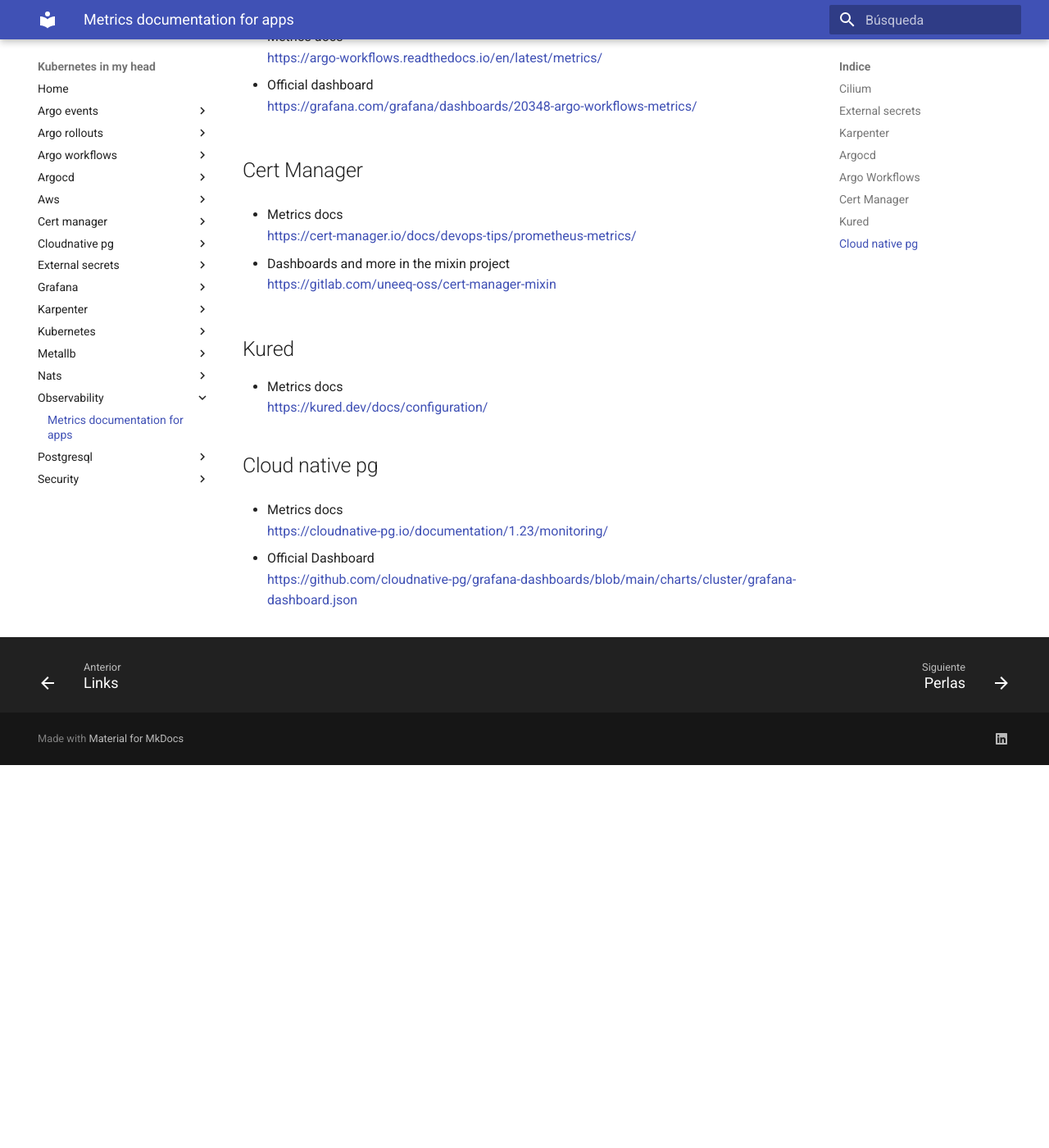
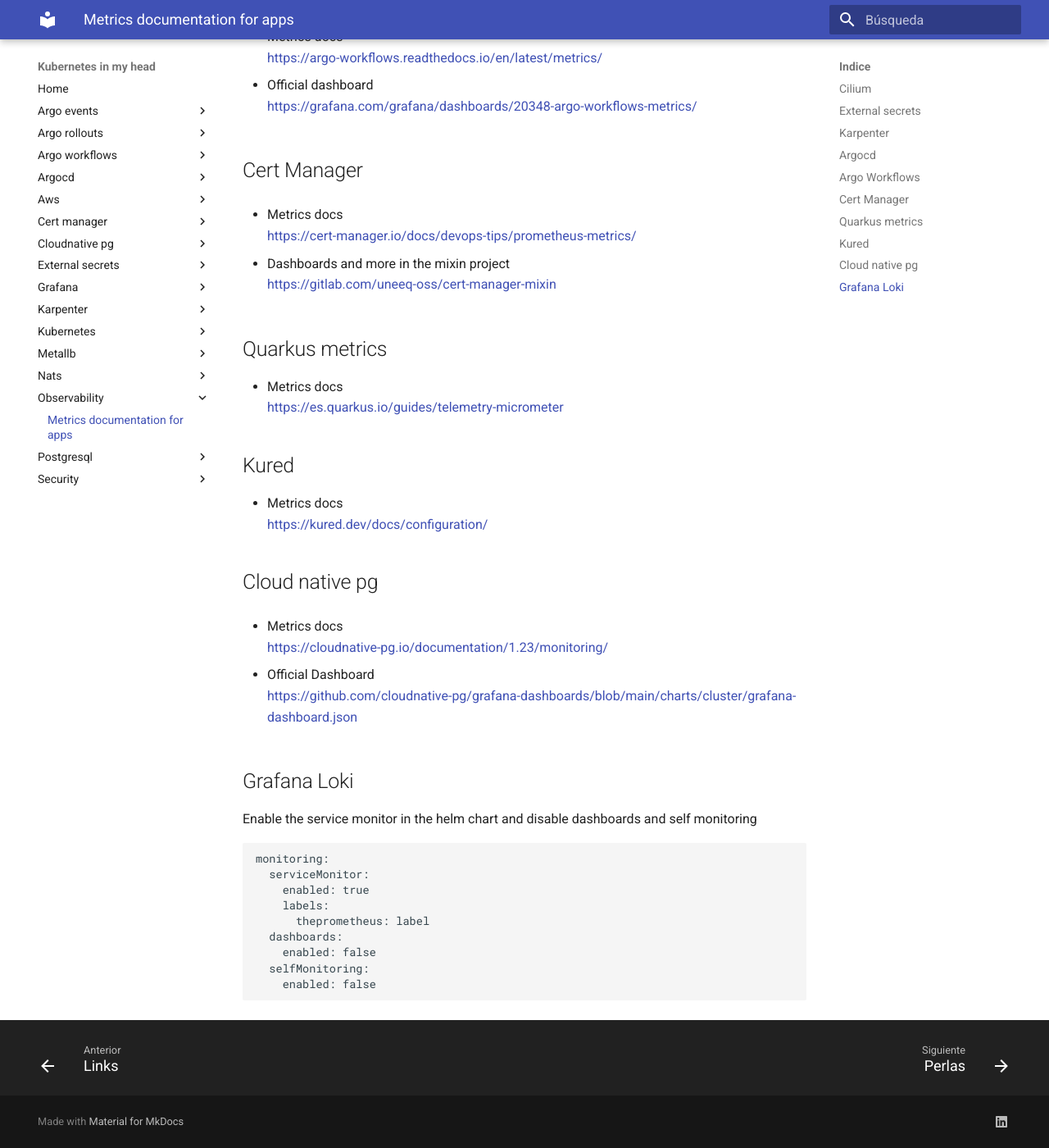
Before and after one commit to jorgelon/kubernetesinmyhead.net, an MkDocs documentation site: the page built from docs/observability/metrics-and-dashboards.md, in a window 1280 px wide and 1400 px high, scrolled down 1760 px. Shown: the whole window at 82% size. Built offline with MkDocs 1.6.1 and Material for MkDocs 9.7.7, drawn with Linux system fonts in a browser that asks for light colours; before the commit the page ends 2693 px from its top, so only the background shows below that.

Commit message:
add loki

````diff
--- a/docs/observability/metrics-and-dashboards.md
+++ b/docs/observability/metrics-and-dashboards.md
@@ -75,6 +75,11 @@ operator:
 - Dashboards and more in the mixin project
 <https://gitlab.com/uneeq-oss/cert-manager-mixin>
 
+## Quarkus metrics
+
+- Metrics docs
+<https://es.quarkus.io/guides/telemetry-micrometer>
+
 ## Kured
 
 - Metrics docs
@@ -87,3 +92,19 @@ operator:
 
 - Official Dashboard
 <https://github.com/cloudnative-pg/grafana-dashboards/blob/main/charts/cluster/grafana-dashboard.json>
+
+## Grafana Loki
+
+Enable the service monitor in the helm chart and disable dashboards and self monitoring
+
+```yaml
+monitoring:
+  serviceMonitor:
+    enabled: true
+    labels:
+      theprometheus: label
+  dashboards:
+    enabled: false
+  selfMonitoring:
+    enabled: false
+```
````
